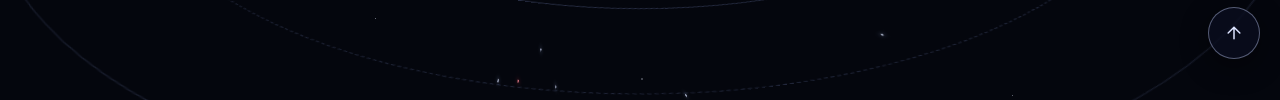
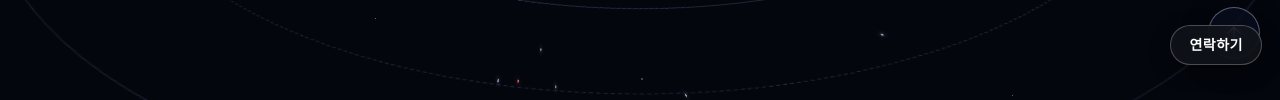
Before and after one commit to sesjin1/srglobal, a plain HTML site: page index.html in a window 1280 px wide. Shown: the part 717-817 px from the top of the page. Drawn offline with Linux system fonts and the light colour scheme.

Commit message:
Update index.html

```diff
--- a/index.html
+++ b/index.html
@@ -1217,5 +1217,7 @@ a{color:#C9D4FF}a:hover{color:#FFFFFF}
 })();
 
 </script>
+<!-- SR Global 연락 메뉴 (QR 명함용) -->
+<script src="/contact-menu.js" defer></script>
 </body>
 </html>
```
